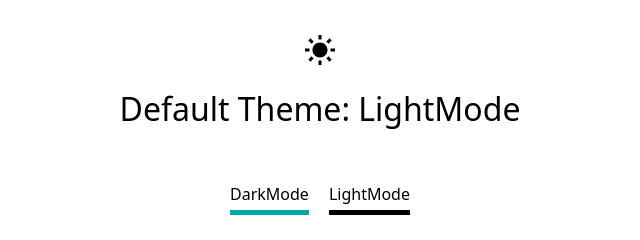
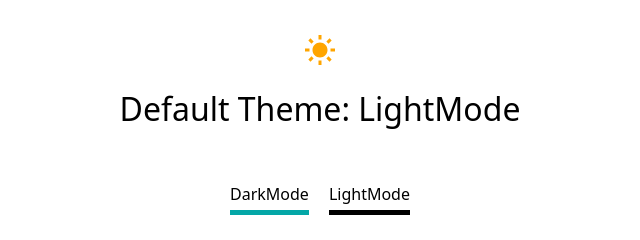
Before and after one commit to chrisnajman/accessible-darkmode-lightmode-toggle-buttons, a plain HTML site: page lightmode.html in a window 1280 px wide. Shown: the top 240 px of the page, 320-960 px from the left. Drawn offline with Linux system fonts and the light colour scheme.

Commit message:
favicon.svg

```diff
--- a/css/base.css
+++ b/css/base.css
@@ -168,6 +168,10 @@ button {
     width: 3.6rem;
     height: 3.6rem;
     margin: var(--horz-center);
+
+    &.light {
+        fill: var(--clr-orange);
+    }
 }
 
 .article {
--- a/lightmode.html
+++ b/lightmode.html
@@ -8,7 +8,7 @@
     <meta name="description" content="Theme switcher where light mode is the default option.">
     <link rel="stylesheet" href="./css/theme/lightmode-default.css">
     <link rel="stylesheet" href="./css/index.css">
-    <link rel="icon" type="image/x-icon" href="./favicon-lightmode.ico">
+    <link rel="icon" type="image/svg+xml" href="./favicon/lightmode/favicon.svg">
     <script src="./js/theme/lightmode-default.js" defer></script>
 </head>
 
@@ -30,7 +30,7 @@
     <div class="page-layout">
 
         <header class="page-header" id="page-header">
-            <svg role="img" class="icon-logo">
+            <svg role="img" class="icon-logo  light">
                 <use href="./img/sprite.svg#sun"></use>
             </svg>
             <h1>Default Theme: LightMode</h1>
```
Also changed, not shown: index.html (+1 -1 lines), favicon-darkmode.ico (deleted), favicon-lightmode.ico (deleted), favicon/darkmode/favicon.svg (added), favicon/lightmode/favicon.svg (added).
